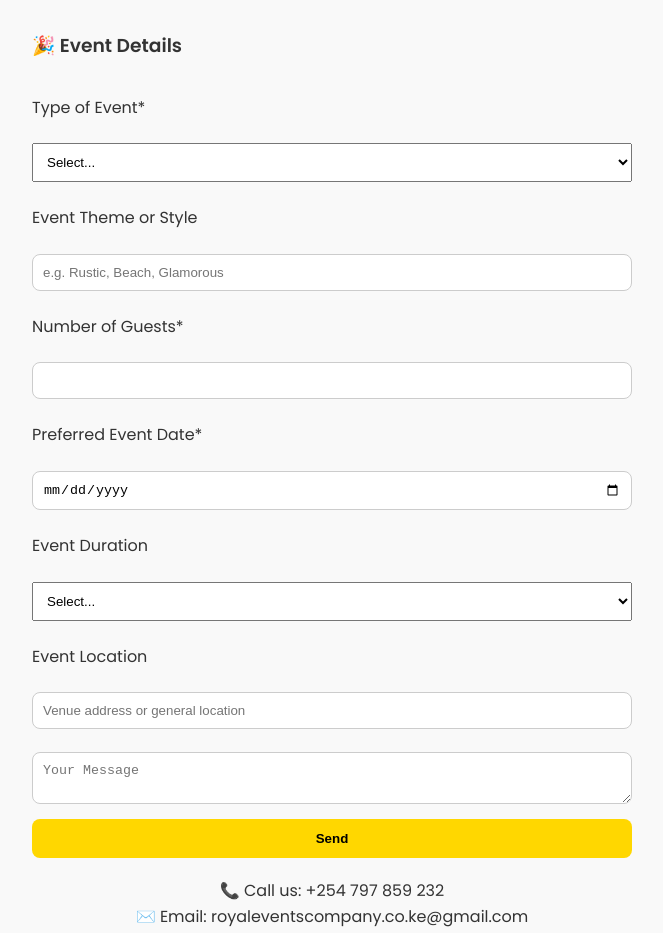
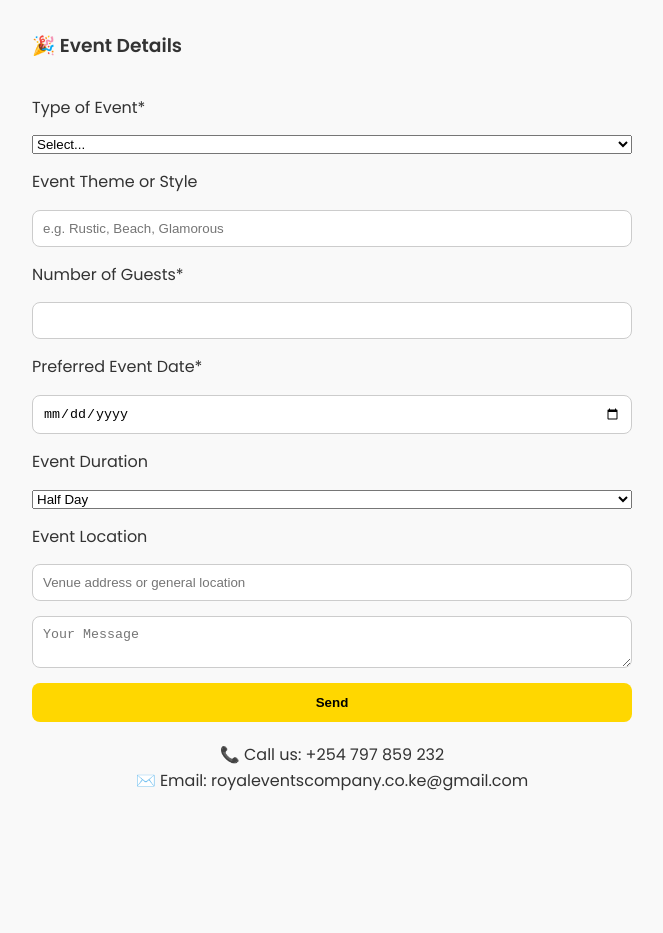
Before and after one commit to royaleventskenya/royaleventscompany.co.ke, a plain HTML site: page index.html in a window 1280 px wide. Shown: the part 3123-4056 px from the top of the page, without its empty margins (308-971 px from the left). Drawn offline with nearby package versions, Linux system fonts and the light colour scheme.

Commit message:
Update index.html

```diff
--- a/index.html
+++ b/index.html
@@ -207,7 +207,7 @@
       <input type="phone number" name="phone number" placeholder="Your Phone Number" required>
 <h3>🎉 Event Details</h3>
       <label>Type of Event*</label>
-      <select name="event_type" required style="width: 100%; padding: 10px; margin: 8px 0;">
+      <select name="event_type" required>
         <option value="">Select...</option>
         <option>Wedding</option>
         <option>Birthday</option>
@@ -219,16 +219,13 @@
       </select>
 
       <label>Event Theme or Style</label>
-      <input type="text" name="event_theme" placeholder="e.g. Rustic, Beach, Glamorous" style="width: 100%; padding: 10px; margin: 8px 0;">
-
+      <input type="text" name="event_theme" placeholder="e.g. Rustic, Beach, Glamorous" required>
       <label>Number of Guests*</label>
-      <input type="number" name="guest_count" required min="1" style="width: 100%; padding: 10px; margin: 8px 0;">
-
+      <input type="number" name="guest_count" required>
       <label>Preferred Event Date*</label>
-      <input type="date" name="event_date" required style="width: 100%; padding: 10px; margin: 8px 0;">
-
+      <input type="date" name="event_date" required>
       <label>Event Duration</label>
-      <select name="event_duration" style="width: 100%; padding: 10px; margin: 8px 0;">
+      <select name="event_duration"
         <option value="">Select...</option>
         <option>Half Day</option>
         <option>Full Day</option>
@@ -236,8 +233,7 @@
       </select>
 
       <label>Event Location</label>
-      <input type="text" name="event_location" placeholder="Venue address or general location" style="width: 100%; padding: 10px; margin: 8px 0;">
-
+      <input type="text" name="event_location" placeholder="Venue address or general location" required>
 
 
       <textarea name="message" placeholder="Your Message" required></textarea>
```
